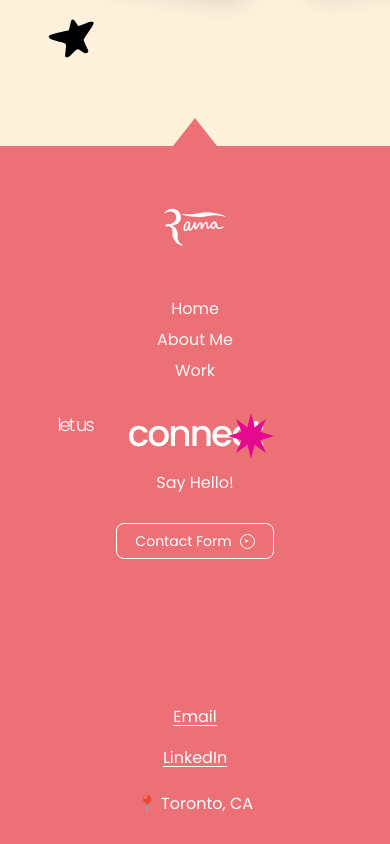
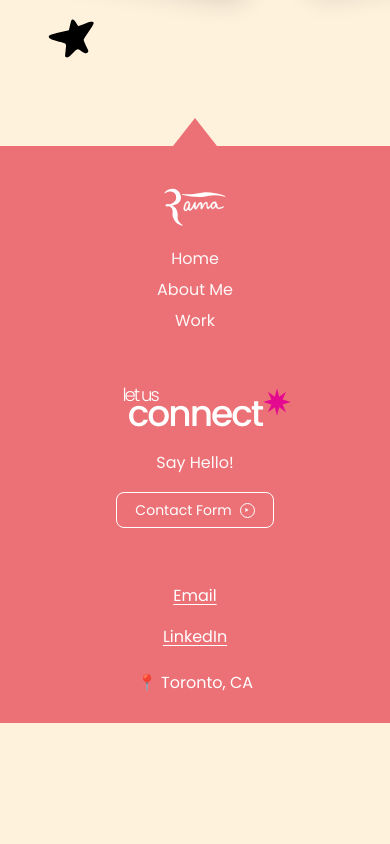
Before and after one commit to haneeshraj/raina-portfolio, a Next.js app: page / in a window 390 px wide. Shown: the part 7508-8352 px from the top of the page. After the commit the page ends 8231 px from the top, so only its background shows below. Built offline with nearby package versions, Linux system fonts and the light colour scheme.

Commit message:
footer done

```diff
--- a/src/components/Footer/styles.module.scss
+++ b/src/components/Footer/styles.module.scss
@@ -175,7 +175,10 @@
   text-decoration: none;
   font-size: 1.6rem;
   line-height: 1;
-  transition: background-color 0.2s ease, color 0.2s ease, transform 0.2s ease;
+  transition:
+    background-color 0.2s ease,
+    color 0.2s ease,
+    transform 0.2s ease;
 
   &:hover,
   &:focus-visible {
@@ -226,11 +229,13 @@
 
   .footer__hello {
     margin-top: 0;
-    margin-bottom: 1.6rem;
   }
 
   .footer__burst {
-    right: -1.4rem;
+    right: -3rem;
+    top: -1.4rem;
+    width: 3rem;
+    height: 3rem;
   }
 }
 
@@ -248,6 +253,12 @@
     width: 6.2rem;
   }
 
+  .footer__left {
+    gap: 2rem;
+    margin-top: 1rem;
+    margin-bottom: 3rem;
+  }
+
   .footer__navList {
     gap: 0.6rem;
   }
@@ -261,6 +272,8 @@
 
   .footer__titleSmall {
     font-size: 1.8rem;
+    left: -5.5rem;
+    top: -2rem;
   }
 
   .footer__titleBig {
@@ -272,4 +285,8 @@
     font-size: 1.4rem;
     padding: 0.95rem 1.8rem;
   }
+
+  .footer__right .footer__infoLink:first-child {
+    margin-top: 0rem;
+  }
 }
```
